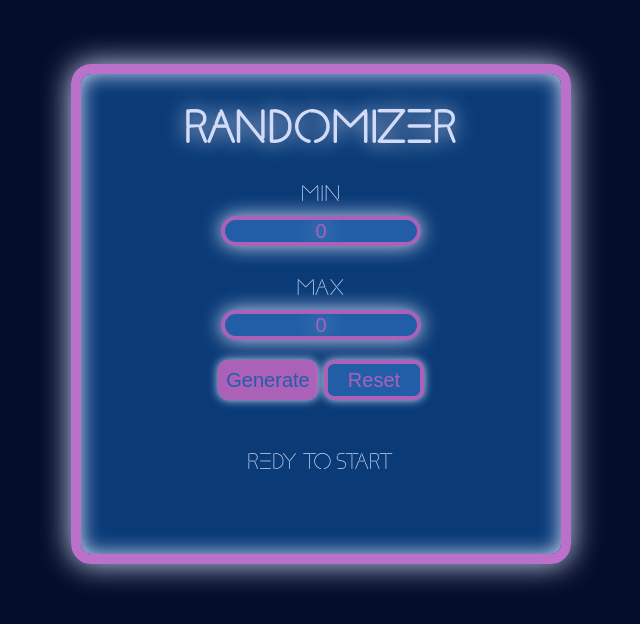
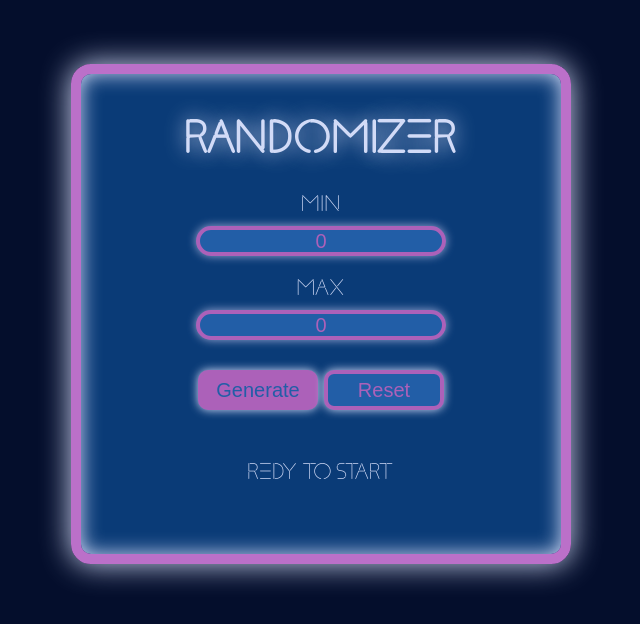
Before and after one commit to NazarenkoAnna2021/Html-Css, a plain HTML site: page index.html in a window 1280 px wide. Shown: the whole page, without its empty margins (319-959 px from the left). Drawn offline with Linux system fonts and the light colour scheme.

Commit message:
improved styles

```diff
--- a/src/random.css
+++ b/src/random.css
@@ -53,7 +53,7 @@ form{
 }
 
 .heder{
-    margin-top: 30px;
+    margin-top: 40px;
 }
 
 .min{
@@ -61,7 +61,7 @@ form{
 }
 
 .max{
-    margin-top: 30px;
+    margin-top: 20px;
 }
 
 .blink {
@@ -132,11 +132,10 @@ input {
     border-radius: 20px;
     text-align: center;
     color: #ac61b9;
-    text-shadow: #d2dbf7 0 0 20px;
     font-size: 20px;
-    box-shadow: #d2dbf7 0 0 20px;
+    box-shadow: #99a8d4 0 0 10px;
     margin-top: 10px;
-    width: 200px;
+    width: 250px;
     height: 30px;
 
 }
@@ -146,8 +145,19 @@ input::-webkit-inner-spin-button {
     -webkit-appearance: none;
 }
 
+input:focus{
+    text-shadow: #d2dbf7 0 0 20px;
+    box-shadow: #d2dbf7 0 0 20px;
+}
+
+input:hover{
+    text-shadow: #d2dbf7 0 0 20px;
+    box-shadow: #d2dbf7 0 0 10px;
+    border: 4px solid #ac61b9;
+}
+
 .buttons{
-    margin-top: 20px;
+    margin-top: 30px;
 
 }
 
@@ -160,7 +170,7 @@ button{
     -webkit-box-shadow:0 0 10px #d2dbf7;
     box-shadow:0 0 10px #d2dbf7;
     height: 40px;
-    width: 100px;
+    width: 120px;
     border-radius: 10px;
 }
 
```
Also changed, not shown: index.html (indentation only).
